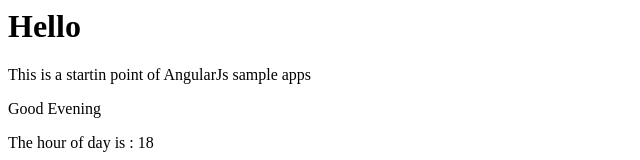
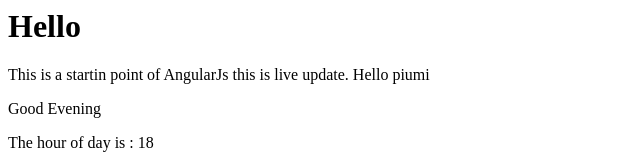
Before and after one commit to priyal85/research-angularjs, a plain HTML site: page index.html in a window 1280 px wide. Shown: the top 160 px of the page, without its empty margins (0-640 px from the left). Drawn offline with nearby package versions, Linux system fonts and the light colour scheme.

```diff
--- a/index.html
+++ b/index.html
@@ -12,7 +12,7 @@
     <div ng-controller="MainCtrl" >
       <h1>Hello</h1>
       <p>
-        This is a startin point of AngularJs sample apps
+        This is a startin point of AngularJs this is live update. Hello piumi
       </p>
       <p ng-if="hourOfDay < 12"> Good morning</p>
       <p ng-if="hourOfDay > 16"> Good Evening</p>
```
Also changed, not shown: .atom-live-server.json (added).
